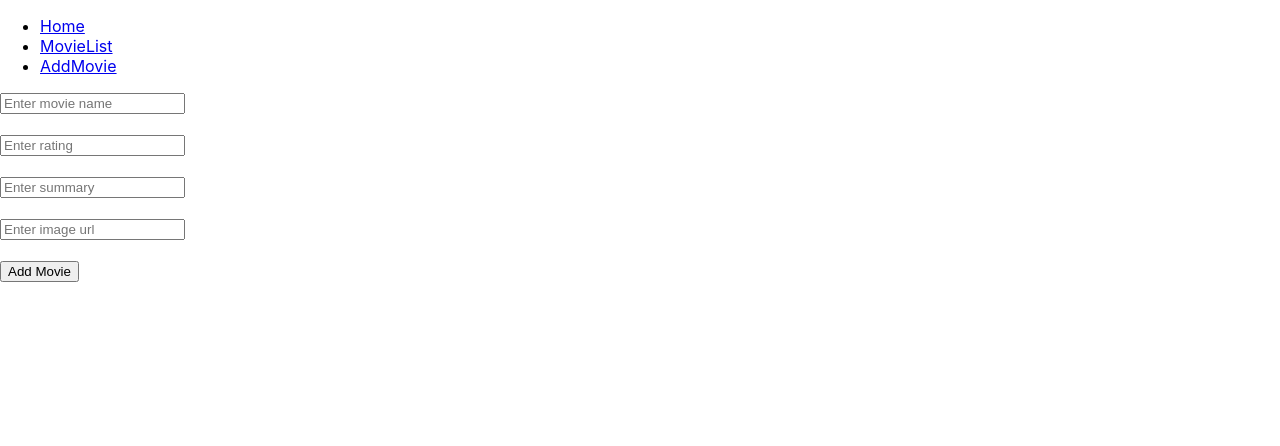
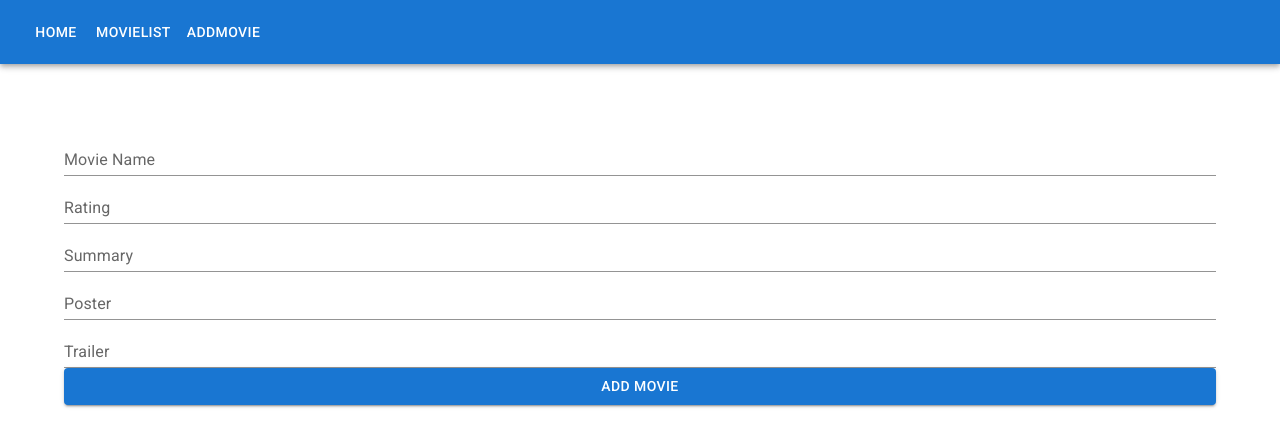
Before and after one commit to umapreethi-dev/MovieList, a React (Create React App) app: page /addmovie in a window 1280 px wide. Shown: the top 446 px of the page. Built offline with nearby package versions, Linux system fonts and the light colour scheme.

Commit message:
added styling using material-ui

```diff
--- a/src/App.css
+++ b/src/App.css
@@ -6,11 +6,9 @@
   flex:1;
 }
 .card {
-  max-width: 400px;
-  border: 1px solid #eee;
-  padding: 10px;
+
   margin: 10px;
-  border-radius: 5px;
+
 
 }
 
@@ -32,3 +30,14 @@
     flex-direction: column;
   }
 }
+
+.nav-link {
+  text-decoration: none;
+  color:#fff;
+}
+
+.form {
+  margin: 5%;
+  display: flex;
+  flex-direction: column;
+}
--- a/src/App.js
+++ b/src/App.js
@@ -5,7 +5,8 @@ import Home from "./components/Home";
 import MovieList from "./components/MovieList";
 import AddMovieForm from "./components/AddMovieForm";
 import MovieDetails from "./components/MovieDetails";
-import { Route,Routes } from "react-router-dom";
+import NotFoundPage from "./components/NotFoundPage";
+import { Route,Routes, Navigate } from "react-router-dom";
 import data from "./components/data";
 import {useState} from "react";
 
@@ -18,7 +19,9 @@ function App() {
         <Route path="/" element={<Home />} />
         <Route path="/movielist" element={<MovieList movieList ={movieList} setMovielist ={setMovielist} />} />
         <Route path="/movies/:id" element={<MovieDetails movieList ={movieList} />} />
-        <Route path="/addmovie" element={<AddMovieForm />} />
+        <Route path="/addmovie" element={<AddMovieForm movieList ={movieList} setMovielist ={setMovielist}/>} />
+        <Route path="/404" element={<NotFoundPage />} />
+        <Route path="*" element={<Navigate replace to="/404" />} />
       </Routes>
 
 
--- a/src/components/AddMovieForm.js
+++ b/src/components/AddMovieForm.js
@@ -1,63 +1,49 @@
 import { useState } from "react";
 import data from "./data";
+import TextField from '@mui/material/TextField';
+import Button from '@mui/material/Button';
+import { Navigate, useNavigate } from "react-router-dom";
 
-export default function AddMovieForm() {
-  const [movieList, setMovielist] = useState(data);
+export default function AddMovieForm({movieList, setMovielist}) {
+ // const [movieList, setMovielist] = useState(data);
+ console.log(movieList);
+ const navigate = useNavigate();
   const [title, setTitle] = useState("");
 
   const [rating, setRating] = useState("");
   const [summary, setSummary] = useState("");
   const [poster, setPoster] = useState("");
+  const [trailer, setTrailer] = useState("");
   const newMovie = {
     title: title,
     rating: rating,
     summary: summary,
     poster: poster,
+    trailer: trailer,
   };
-
+  //console.log(mo)
   return (
     <div>
-      <div>
-        <input
-          type="text"
-          name="movie"
-          placeholder="Enter movie name"
-          onChange={(event) => setTitle(event.target.value)}
-        />
-        <br />
-        <br />
+      <div className="form">
+      <TextField id="standard-basic" label="Movie Name" variant="standard"
+      onChange={(event) => setTitle(event.target.value)} />
+        <TextField id="standard-basic" label="Rating" variant="standard"
+     onChange={(event) => setRating(event.target.value)} />
+      <TextField id="standard-basic" label="Summary" variant="standard"
+    onChange={(event) => setSummary(event.target.value)}/>
+      <TextField id="standard-basic" label="Poster" variant="standard"
+      onChange={(event) => setPoster(event.target.value)}/>
+      <TextField id="standard-basic" label="Trailer" variant="standard"
+     onChange={(event) => setTrailer(event.target.value)} />
+        <Button variant="contained"
+        onClick={() => {
+          setMovielist([...movieList, newMovie]);
+          navigate("/movieList")
+        }}
+        >Add Movie</Button>
 
-        <input
-          type="number"
-          name="rating"
-          placeholder="Enter rating"
-          onChange={(event) => setRating(event.target.value)}
-        />
-        <br />
-        <br />
-        <input
-          type="text"
-          name="summary"
-          placeholder="Enter summary"
-          onChange={(event) => setSummary(event.target.value)}
-        />
-        <br />
-        <br />
-        <input
-          name="poster"
-          placeholder="Enter image url"
-          onChange={(event) => setPoster(event.target.value)}
-        />
-        <br />
-        <br />
-        <button
-          type="submit"
-          onClick={() => {
-            setMovielist([...movieList, newMovie]);
-          }}
-        >
-          Add Movie
-        </button>
+
+
       </div>
     </div>
   );
--- a/src/components/Movie.js
+++ b/src/components/Movie.js
@@ -7,6 +7,12 @@ import ExpandLessIcon from "@mui/icons-material/ExpandLess";
 import ExpandMoreIcon from "@mui/icons-material/ExpandMore";
 import InfoIcon from "@mui/icons-material/Info";
 import { useNavigate } from "react-router-dom";
+import Card from "@mui/material/Card";
+import CardActions from "@mui/material/CardActions";
+import CardContent from "@mui/material/CardContent";
+import CardMedia from "@mui/material/CardMedia";
+import Button from "@mui/material/Button";
+import Typography from "@mui/material/Typography";
 
 export default function Movie(props) {
   const [show, setShow] = useState(true);
@@ -15,12 +21,21 @@ export default function Movie(props) {
   };
   const navigate = useNavigate(); // usenavigate is to set route when clicked using button/other elements
   return (
-    <div className="movie">
-      <div className="card">
-        <img src={props.poster} className="poster" />
+    <Card sx={{ maxWidth: 345 }} className="card">
+      <CardMedia
+        component="img"
+        height="400"
+        image={props.poster}
+        alt={props.title}
+      />
+      <CardContent>
+        <CardActions disableSpacing>
         <div className="title-container">
            <div className="icons-container">
-            <h3>{props.title}</h3>
+          <Typography gutterBottom variant="h5" component="div">
+            {props.title}
+          </Typography>
+
           <IconButton
             color="primary"
             aria-label="expandicon"
@@ -36,12 +51,24 @@ export default function Movie(props) {
             <InfoIcon />
           </IconButton>
           </div>
-          <p> ⭐{props.rating}/5</p>
+          <Typography>⭐{props.rating}/5</Typography>
           </div>
-
-        <p style={paraStyles}>{props.summary}</p>
+        </CardActions>
+        <Typography variant="body2" color="text.secondary" style={paraStyles}>
+          {props.summary}
+        </Typography>
+      </CardContent>
+      <CardActions>
+      <div className="title-container">
         <Counter />
         </div>
+        {props.deleteButton}
+        <div className="icons-container">
+        {props.editButton}
         </div>
+      </CardActions>
+    </Card>
+
+
   );
 }
--- a/src/components/MovieList.js
+++ b/src/components/MovieList.js
@@ -1,9 +1,18 @@
 import data from "./data";
 import {useState} from "react";
-import Movie from "./Movie.js"
+import Movie from "./Movie.js";
+import DeleteIcon from '@mui/icons-material/Delete';
+import IconButton from "@mui/material/IconButton";
+import EditIcon from '@mui/icons-material/Edit';
 
 export default function MovieList( {movieList, setMovielist} ){
     //const [movieList, setMovielist] = useState(data);
+
+    const handleDelete = (index)=> {
+      const copyMovieList = [...movieList];
+      copyMovieList.splice(index,1);
+      setMovielist(copyMovieList);
+    }
     const movies = movieList.map((item,index) => {
       return (
         <Movie
@@ -13,6 +22,22 @@ export default function MovieList( {movieList, setMovielist} ){
           title={item.title}
           rating={item.rating}
           summary={item.summary}
+          deleteButton={<IconButton
+            color="error"
+            aria-label="expandicon"
+            onClick={() => handleDelete(index)}
+          >
+            <DeleteIcon />
+          </IconButton>
+         }
+         editButton={<IconButton
+          color="primary"
+          aria-label="expandicon"
+
+        >
+          <EditIcon />
+        </IconButton>
+       }
         />
       );
     });
--- a/src/components/NavBar.js
+++ b/src/components/NavBar.js
@@ -1,16 +1,28 @@
 import { NavLink } from "react-router-dom";
+import AppBar from "@mui/material/AppBar";
+import Box from "@mui/material/Box";
+import Toolbar from "@mui/material/Toolbar";
+import Typography from "@mui/material/Typography";
+import Button from "@mui/material/Button";
+import IconButton from "@mui/material/IconButton";
+import MenuIcon from "@mui/icons-material/Menu";
 
-export default function NavBar(){
-    return(
-        <div>
-            <ul>
-                <li><NavLink to="/">Home</NavLink></li>
-                <li><NavLink to="/movielist">MovieList</NavLink></li>
-                <li><NavLink to="/addmovie">AddMovie</NavLink></li>
-            </ul>
+export default function NavBar() {
+  return (
+    <div>
+      <Box sx={{ flexGrow: 1 }}>
+        <AppBar position="static">
+          <Toolbar>
+          <Button color="inherit"><span><NavLink className="nav-link" to="/">Home</NavLink></span></Button>
+          <Button color="inherit"><span> <NavLink className="nav-link" to="/movielist">MovieList</NavLink></span></Button>
+          <Button color="inherit"><span><NavLink className="nav-link" to="/addmovie">AddMovie</NavLink></span></Button>
 
 
 
-        </div>
-    )
+          </Toolbar>
+        </AppBar>
+      </Box>
+
+    </div>
+  );
 }
--- /dev/null
+++ b/src/components/NotFoundPage.js
@@ -0,0 +1,9 @@
+
+export default function NotFoundPage(){
+    return(
+        <div>
+
+           <img src="https://cdn.dribbble.com/users/1940197/screenshots/14101002/media/6939f51c2401d2d823bacaddc0867160.gif" ></img>
+        </div>
+    )
+}
```
Lines whose indentation alone changed are shown as unchanged.
